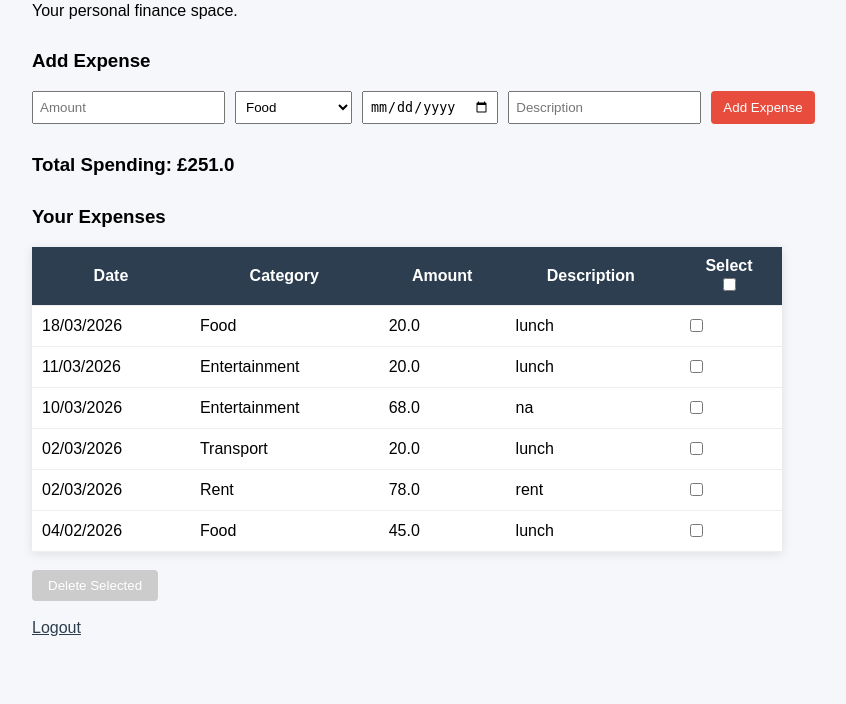
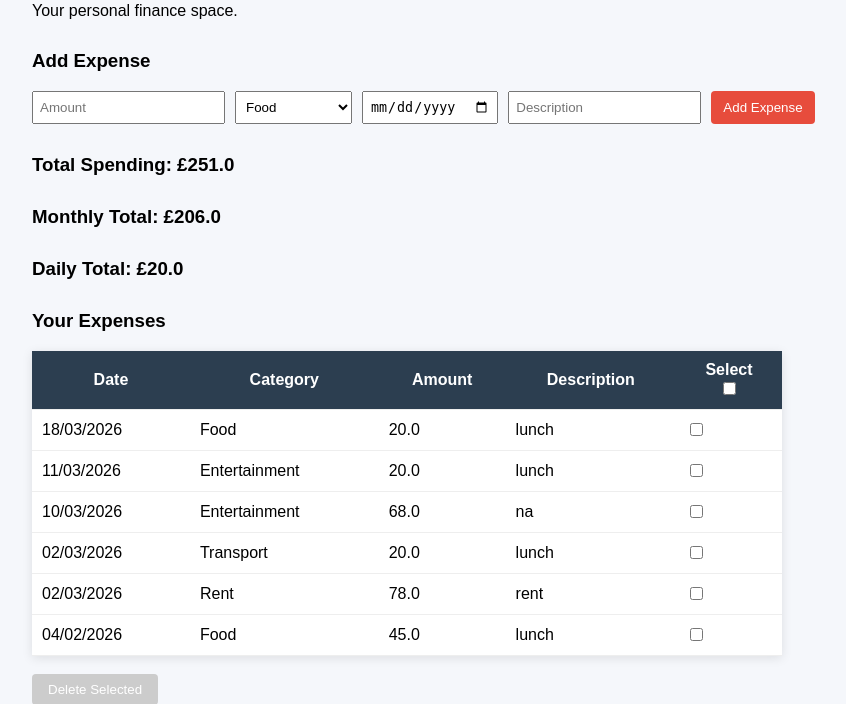
Before and after one commit to Arslanhassan8888/MySpend---A-Personal-Expense-Managment-App, a Flask app: page /dashboard in a window 1280 px wide. Shown: the part 144-848 px from the top of the page, without its empty margins (8-854 px from the left). Before the commit the page ends 780 px from the top, so only its background shows below. Run offline with Flask 3, Linux system fonts and the light colour scheme; a user stored in the database is signed in; data comes from the database, SQL or seed files in the repository; both versions use the stored data as it was after the commit.

Commit message:
enanched feauter: app allow to calculate monthly and daily total

```diff
--- a/tracker/routes.py
+++ b/tracker/routes.py
@@ -220,13 +220,36 @@ def dashboard():
         (session["user_id"],)
     ).fetchone()[0]
 
+    # TOTAL FOR CURRENT MONTH
+    monthly_total = cursor.execute(
+        """
+        SELECT COALESCE(SUM(amount), 0)
+        FROM expenses
+        WHERE user_id = ?
+        AND strftime('%Y-%m', date) = strftime('%Y-%m', 'now')
+        """,
+        (session["user_id"],)
+    ).fetchone()[0]
+
+    # TOTAL FOR CURRENT WEEK
+    daily_total = cursor.execute(
+    """
+    SELECT COALESCE(SUM(amount), 0)
+    FROM expenses
+    WHERE user_id = ?
+    AND date = DATE('now')
+    """,
+    (session["user_id"],)
+).fetchone()[0]
+
+
     # If user has no expenses yet
     if total is None:
         total = 0
 
     conn.close()
 
-    return render_template("dashboard.html", name=user["name"], expenses=expenses, total=total)
+    return render_template("dashboard.html", name=user["name"], expenses=expenses, total=total,monthly_total=monthly_total, daily_total=daily_total)
 
 @main.route("/add-expense", methods=["POST"])
 def add_expense():
--- a/tracker/templates/dashboard.html
+++ b/tracker/templates/dashboard.html
@@ -38,6 +38,10 @@
         </form>
 
         <h3>Total Spending: £{{ total }}</h3>
+
+        <h3>Monthly Total: £{{ monthly_total }}</h3>
+
+        <h3>Daily Total: £{{ daily_total }}</h3>
 
         <h3>Your Expenses</h3>
         <form method="POST" action="/delete-selected-expenses">
```
Also changed, not shown: myspend.db.
